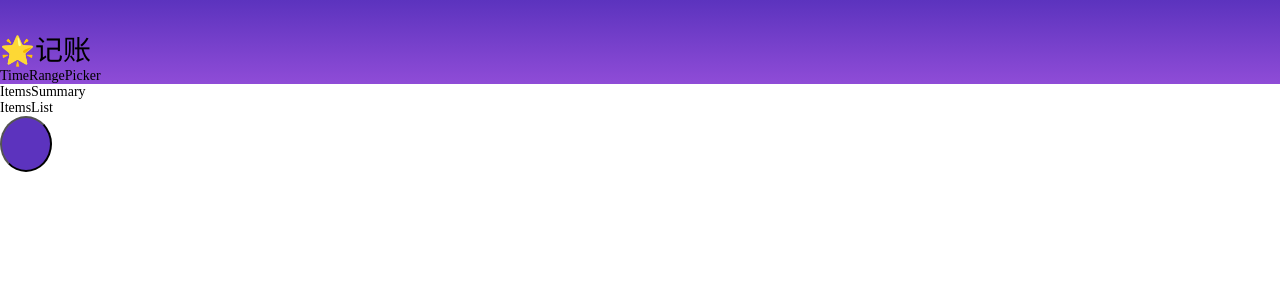
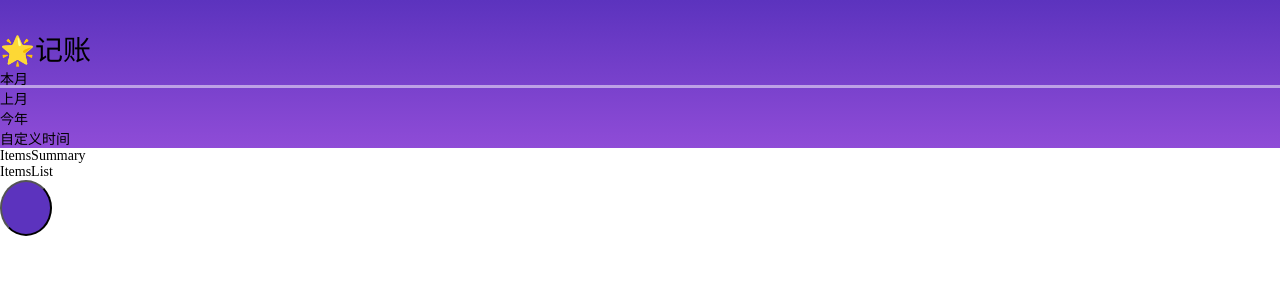
Before and after one commit to king-open/starsMoney, a React (Vite) app: page /items in a window 1280 px wide. Shown: the top 300 px of the page. Built offline with nearby package versions, Linux system fonts and the light colour scheme.

Commit message:
完成时间范围选择组件 TimeRangePicker

```diff
--- a/src/app.scss
+++ b/src/app.scss
@@ -5,6 +5,7 @@
 *::after, *::before{ box-sizing: border-box; }
 a{color: inherit; text-decoration: none;}
 h1,h2,h3,h4,h5,h6{font-weight: normal;}
+ol,ul{list-style: none;}
 
 button{font: inherit;}
 html{
--- a/src/components/ItemsPage.tsx
+++ b/src/components/ItemsPage.tsx
@@ -1,5 +1,7 @@
+import { useState } from 'react'
 import styled from 'styled-components'
 import { AddItemFloatButton } from '../components/AddItemFloatButton'
+import type { TimeRange } from '../components/TimeRangePicker'
 import { TimeRangePicker } from '../components/TimeRangePicker'
 import { Topnav } from '../components/Topnav'
 import { ItemsList } from '../pages/ItemPage/ItemsList'
@@ -10,11 +12,12 @@
 `
 
 export const ItemsPage: React.FC = () => {
+  const [timeRange, setTimeRange] = useState<TimeRange>('thisMonth')
   return (
     <div>
       <Div>
         <Topnav />
-        <TimeRangePicker />
+        <TimeRangePicker selected={timeRange} onSelected={setTimeRange} />
       </Div>
       <ItemsSummary />
       <ItemsList />
--- /dev/null
+++ b/src/components/TimeRangePicker.module.scss
@@ -0,0 +1,13 @@
+.selected{
+  position: relative;
+  &::after{
+    content: '';
+    position: absolute;
+    bottom: 0;
+    left: 0;
+    width: 100%;
+    height: 3px;
+    background: white;
+    opacity: 0.5;
+  }
+}
--- a/src/components/TimeRangePicker.tsx
+++ b/src/components/TimeRangePicker.tsx
@@ -1,3 +1,23 @@
-export const TimeRangePicker: React.FC = () => {
-  return <div>TimeRangePicker </div>
+import s from './TimeRangePicker.module.scss'
+
+export type TimeRange = 'thisMonth' | 'lastMonth' | 'thisYear' | 'custom'
+interface Props {
+  selected: TimeRange
+  onSelected: (selected: TimeRange) => void
 }
+export const TimeRangePicker: React.FC<Props> = ({ selected, onSelected }) => {
+  const timeRanges: { key: TimeRange; text: string }[] = [
+    { key: 'thisMonth', text: '本月' },
+    { key: 'lastMonth', text: '上月' },
+    { key: 'thisYear', text: '今年' },
+    { key: 'custom', text: '自定义时间' },
+  ]
+  return (
+    <ol flex text-white children-px-24px children-py-12px cursor-pointer>
+      {timeRanges.map(tr => <li key={tr.key} className={tr.key === selected ? s.selected : ''}
+        onClick={() => onSelected(tr.key)}>
+        {tr.text}
+      </li>)}
+    </ol>
+  )
+}
--- a/src/components/Topnav.tsx
+++ b/src/components/Topnav.tsx
@@ -5,7 +5,7 @@
 }
 export const Topnav: React.FC<Props> = ({ title = '🌟记账' }) => {
   return (
-    <div text-white flex items-center p-16px>
+    <div text-white flex items-center p-24px pb-8px px-24px>
       <Icon name="menu" className="w-24px h-24px mr-16px" />
       <h1 text-24px>{title}</h1>
     </div>
```
